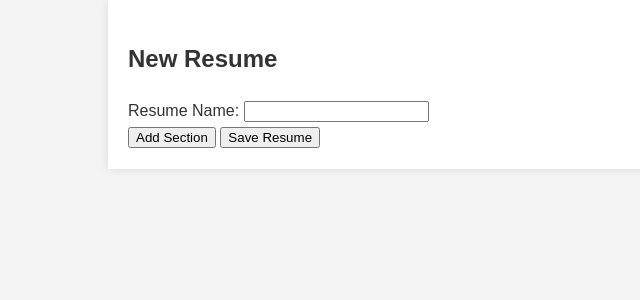
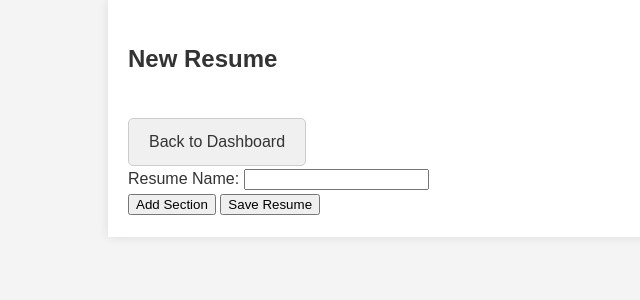
Before and after one commit to dayaobuxiao/resume_advisor, a Django app: page /resume/new/ in a window 1280 px wide. Shown: the part 147-447 px from the top of the page, without its empty margins (0-640 px from the left). Run offline with Django 5.2, Linux system fonts and the light colour scheme; the visitor is signed in with stand-in values (Sample User, id 1).

Commit message:
新增回退到Dashboard按钮和Delete Section按钮

```diff
--- a/resume/static/resume/css/styles.css
+++ b/resume/static/resume/css/styles.css
@@ -156,6 +156,21 @@ header nav {
     background: #c0392b;
 }
 
+.back-button {
+    display: inline-block;
+    padding: 10px 20px;
+    margin-top: 20px;
+    background-color: #f0f0f0;
+    color: #333;
+    text-decoration: none;
+    border-radius: 5px;
+    border: 1px solid #ccc;
+}
+
+.back-button:hover {
+    background-color: #e0e0e0;
+}
+
 .form-group {
     margin-bottom: 15px;
 }
--- a/resume/static/resume/js/script.js
+++ b/resume/static/resume/js/script.js
@@ -46,6 +46,7 @@ function addSection() {
 
         <label for="section-analysis-${sectionCount}">Analysis:</label>
         <textarea id="section-analysis-${sectionCount}" class="section-analysis" name="section-analysis-${sectionCount}" required></textarea>
+        <button type="button" class="delete-section">Delete Section</button>
     `;
 
     sectionsContainer.appendChild(newSection);
--- a/resume/templates/resume/resume_edit.html
+++ b/resume/templates/resume/resume_edit.html
@@ -4,6 +4,9 @@
 
 {% block content %}
 <h2>{% if resume %}Edit{% else %}New{% endif %} Resume</h2>
+
+<!-- back to board -->
+<a href="{% url 'dashboard' %}" class="back-button">Back to Dashboard</a>
 
 <form id="resume-form" method="POST">
     {% csrf_token %}
@@ -35,4 +38,5 @@
     <button type="button" id="analyze-resume">Analyze Resume</button>
     {% endif %}
 </form>
+
 {% endblock %}
```
